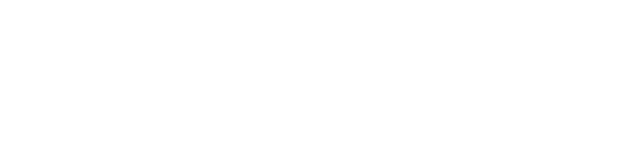
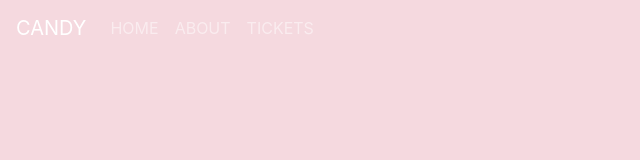
Before and after one commit to Joseph-Scott/Museum-Of-Candy, a plain HTML site: page index.html in a window 1280 px wide. Shown: the whole page, without its empty margins (0-640 px from the left). Drawn offline with nearby package versions, Linux system fonts and the light colour scheme.

Commit message:
navbar markup

```diff
--- a/app.css
+++ b/app.css
@@ -0,0 +1,3 @@
+body {
+	background: #f5d9df;
+}
--- a/index.html
+++ b/index.html
@@ -18,6 +18,25 @@
   </head>
 
   <body>
+    <nav id="mainNavbar" class="navbar navbar-dark navbar-expand-md">
+      <a href="#" class="navbar-brand">CANDY</a>
+      <button class="navbar-toggler" data-toggle="collapse" data-target="#navLinks" aria-label="Toggle navigation">
+        <span class="navbar-toggler-icon"></span>
+      </button>
+      <div class="collapse navbar-collapse" id="navLinks">
+        <ul class="navbar-nav">
+          <li class="nav-item">
+            <a href="" class="nav-link">HOME</a>
+          </li>
+          <li class="nav-item">
+            <a href="" class="nav-link">ABOUT</a>
+          </li>
+          <li class="nav-item">
+            <a href="" class="nav-link">TICKETS</a>
+          </li>
+        </ul>
+      </div>
+    </nav>
     <!-- Optional JavaScript -->
     <!-- jQuery first, then Popper.js, then Bootstrap JS -->
     <script src="https://code.jquery.com/jquery-3.3.1.slim.min.js" integrity="sha384-q8i/X+965DzO0rT7abK41JStQIAqVgRVzpbzo5smXKp4YfRvH+8abtTE1Pi6jizo" crossorigin="anonymous"></script>
```
